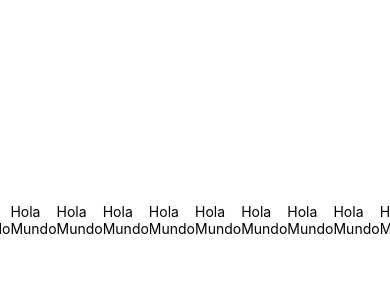
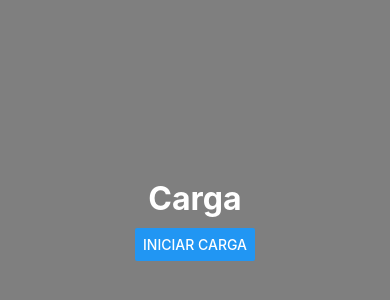
Before and after one commit to arath1379/PM194, a React Native app in the folder my-blank/: screen / in a window 390 px wide. Shown: the part 202-502 px from the top of the page. Built offline with nearby package versions, Linux system fonts and the light colour scheme.

Commit message:
Practica No 12 ActivityIndicator

```diff
--- a/my-blank/App.js
+++ b/my-blank/App.js
@@ -1,64 +1,37 @@
 import React, { useEffect, useState } from 'react';
-import { StyleSheet, Text, View, ScrollView } from 'react-native';
+import { StyleSheet, Text, View, ScrollView, ActivityIndicator, Button } from 'react-native';
 import { ImageBackground } from 'react-native';
 
 export default function App(){
+const [loading, setLoading] = useState(false);
+const [mensaje, setMensaje] = useState('');
 
+const simularCarga = () => {
+  setLoading(true);
+  setMensaje('');
+  setTimeout(() => {
+    setLoading(false);
+    setMensaje('Carga realizada con éxito');
+
+  }, 6000);
+}
 return(
-  <ScrollView contentContainerStyle={styles.background} showsVerticalScrollIndicator={false} horizontal={true}>
-  <Text>Hola Mundo</Text>
-  <Text>Hola Mundo</Text>
-  <Text>Hola Mundo</Text>
-  <Text>Hola Mundo</Text>
-  <Text>Hola Mundo</Text>
-  <Text>Hola Mundo</Text>
-  <Text>Hola Mundo</Text>
-  <Text>Hola Mundo</Text>
-  <Text>Hola Mundo</Text>
-  <Text>Hola Mundo</Text>
-  <Text>Hola Mundo</Text>
-  <Text>Hola Mundo</Text>
-  <Text>Hola Mundo</Text>
-  <Text>Hola Mundo</Text>
-  <Text>Hola Mundo</Text>
-  <Text>Hola Mundo</Text>
-  <Text>Hola Mundo</Text>
-  <Text>Hola Mundo</Text>
-  <Text>Hola Mundo</Text>
-  <Text>Hola Mundo</Text>
-  <Text>Hola Mundo</Text>
-  <Text>Hola Mundo</Text>
-  <Text>Hola Mundo</Text>
-  <Text>Hola Mundo</Text>
-  <Text>Hola Mundo</Text>
-  <Text>Hola Mundo</Text>
-  <Text>Hola Mundo</Text>
-  <Text>Hola Mundo</Text>
-  <Text>Hola Mundo</Text>
-  <Text>Hola Mundo</Text>
-  <Text>Hola Mundo</Text>
-  <Text>Hola Mundo</Text>
-  <Text>Hola Mundo</Text>
-  <Text>Hola Mundo</Text>
-  <Text>Hola Mundo</Text>
-  <Text>Hola Mundo</Text>
-  <Text>Hola Mundo</Text>
-  <Text>Hola Mundo</Text>
-  <Text>Hola Mundo</Text>
-  <Text>Hola Mundo</Text>
-  <Text>Hola Mundo</Text>
-  <Text>Hola Mundo</Text>
-  <Text>Hola Mundo</Text>
-  <Text>Hola Mundo</Text>
-  <Text>Hola Mundo</Text>
-  <Text>Hola Mundo</Text>
-  <Text>Hola Mundo</Text>
-  <Text>Hola Mundo</Text>
-  <Text>Hola Mundo</Text>
-  <Text>Hola Mundo</Text>
-  <Text>Hola Mundo</Text><Text>Hola Mundo</Text>
-
-  </ScrollView>
+  <View style={styles.container}>
+    <Text style={styles.title}>
+      Carga
+    </Text>
+    {loading ?(
+      <>
+      <ActivityIndicator size={"large"} color={"#2D9CDB"} />
+      <Text style={styles.subtitle}>Cargando.....</Text>
+      </>
+    ):(
+      <>
+      <Button title="Iniciar carga" onPress={simularCarga} />
+      {mensaje !== '' && <Text style={styles.subtitle}>{mensaje}</Text>}
+      </>
+    )}
+  </View>
 )
 
 }
```
